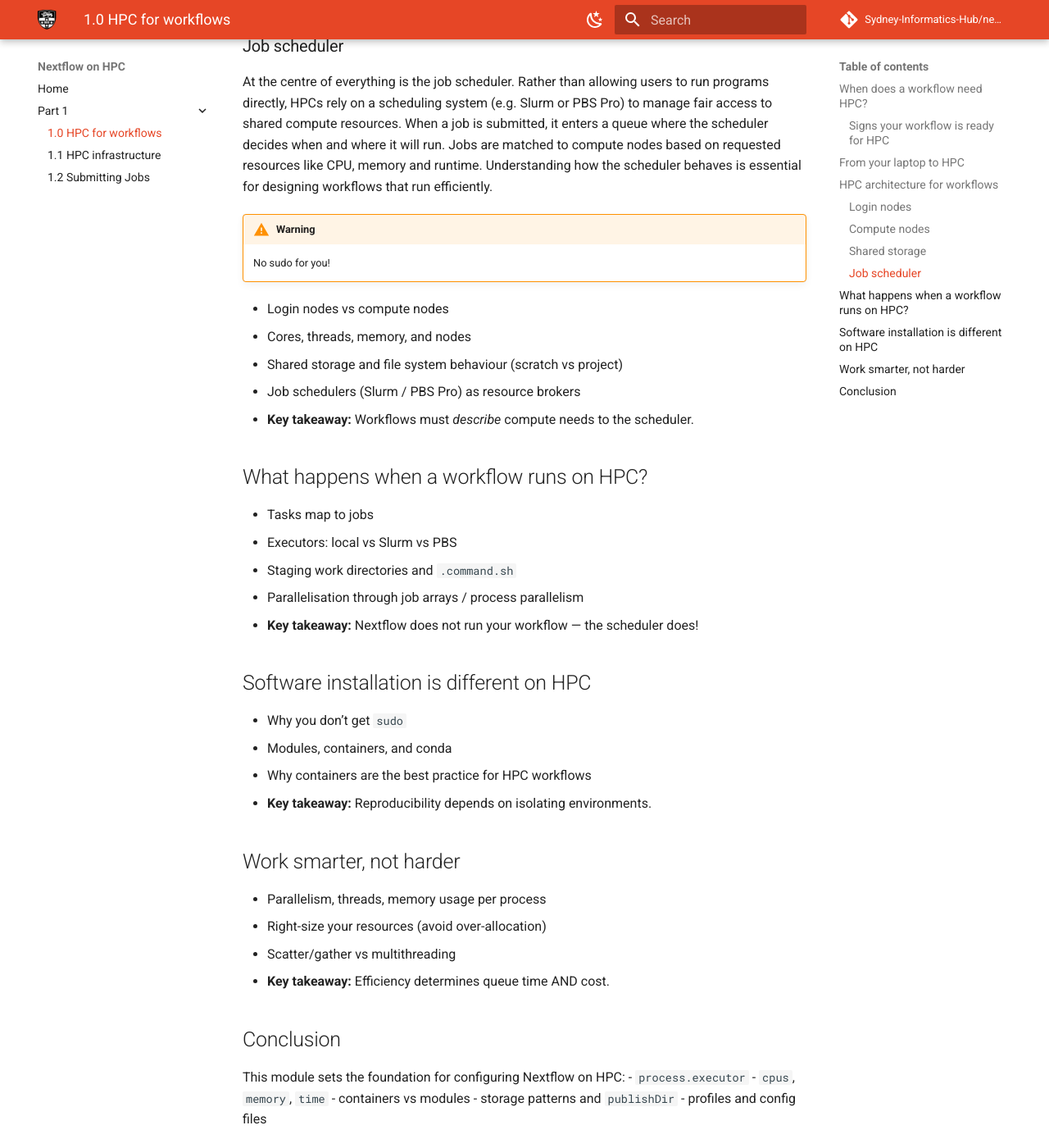
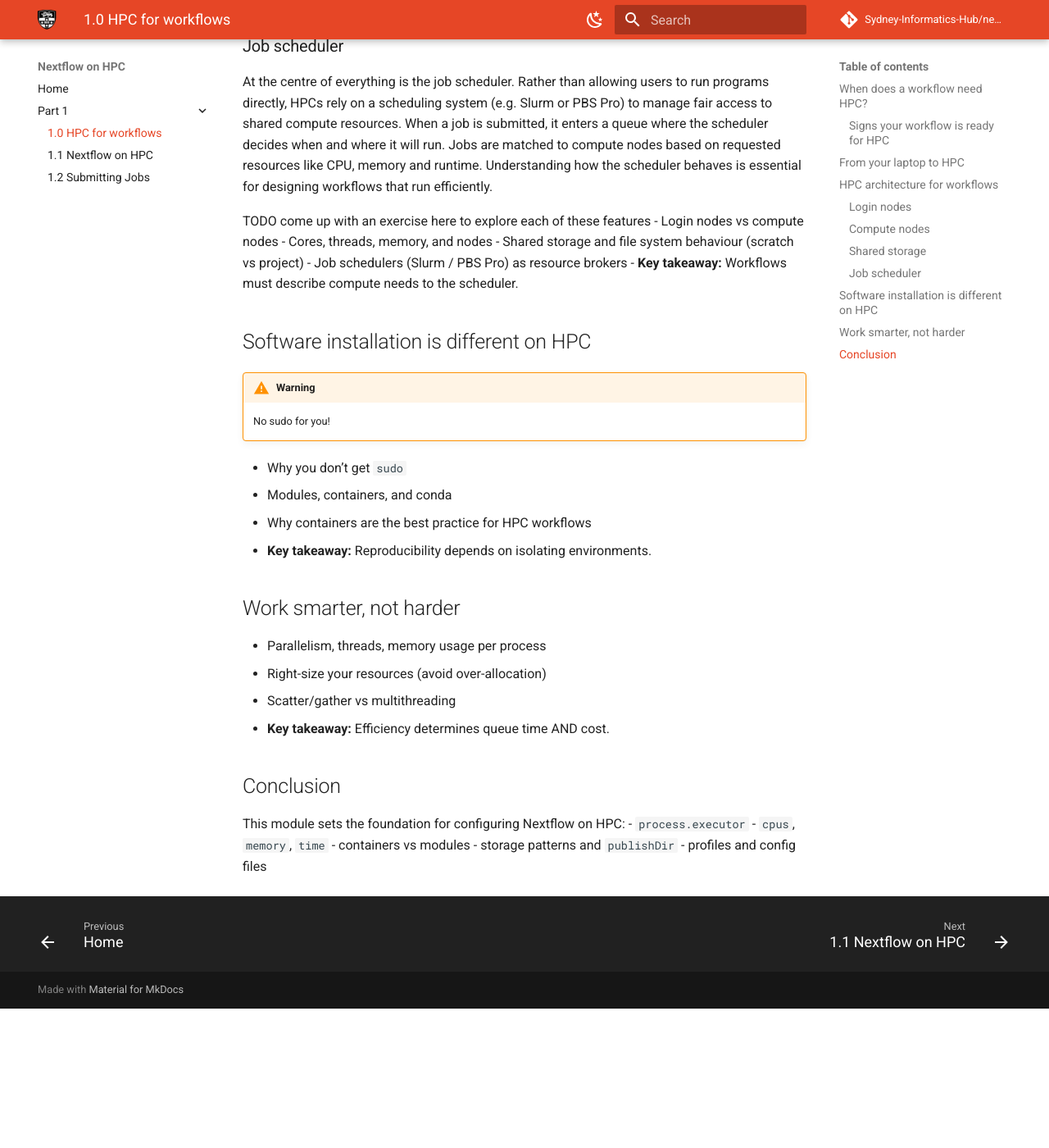
Before and after one commit to Sydney-Informatics-Hub/nextflow-hpc-workshop, an MkDocs documentation site: the page built from docs/part1/00_intro.md, in a window 1280 px wide and 1400 px high, scrolled down 4115 px. Shown: the whole window at 82% size. Built offline with MkDocs 1.6.1 and Material for MkDocs 9.7.7, drawn with Linux system fonts in a browser that asks for light colours; comment, search, counter and statistics services are not loaded; after the commit the page ends 5345 px from its top, so only the background shows below that; some of the changed text lies outside the part shown.

Commit message:
Structure part 1.1.2 nextflow on HPC

```diff
--- a/docs/part1/00_intro.md
+++ b/docs/part1/00_intro.md
@@ -62,24 +62,17 @@ All nodes are connected to a shared parallel filesystem. This is a large, high-s
 ### Job scheduler
 At the centre of everything is the job scheduler. Rather than allowing users to run programs directly, HPCs rely on a scheduling system (e.g. Slurm or PBS Pro) to manage fair access to shared compute resources. When a job is submitted, it enters a queue where the scheduler decides when and where it will run. Jobs are matched to compute nodes based on requested resources like CPU, memory and runtime. Understanding how the scheduler behaves is essential for designing workflows that run efficiently.
 
-!!! warning
-    No sudo for you!
-
+TODO come up with an exercise here to explore each of these features
 - Login nodes vs compute nodes
 - Cores, threads, memory, and nodes
 - Shared storage and file system behaviour (scratch vs project)
 - Job schedulers (Slurm / PBS Pro) as resource brokers
-- **Key takeaway:** Workflows must *describe* compute needs to the scheduler.
-
-## What happens when a workflow runs on HPC?
-
-- Tasks map to jobs
-- Executors: local vs Slurm vs PBS
-- Staging work directories and `.command.sh`
-- Parallelisation through job arrays / process parallelism
-- **Key takeaway:** Nextflow does not run your workflow — the scheduler does!
+- **Key takeaway:** Workflows must describe compute needs to the scheduler.
 
 ## Software installation is different on HPC
+
+!!! warning
+    No sudo for you!
 
 - Why you don’t get `sudo`
 - Modules, containers, and conda
--- a/mkdocs.yml
+++ b/mkdocs.yml
@@ -6,7 +6,7 @@ nav:
   - Home: index.md
   - Part 1:
     - 1.0 HPC for workflows: part1/00_intro.md
-    - 1.1 HPC infrastructure: part1/01_infrastructure.md
+    - 1.1 Nextflow on HPC: part1/01_nf_for_hpc.md
     - 1.2 Submitting Jobs: part1/02_scheduler.md
 
 theme:
```
Also changed, not shown: docs/part1/01_infrastructure.md (deleted, +0 -14 lines), docs/part1/01_nf_for_hpc.md (added, +14 -0 lines).
